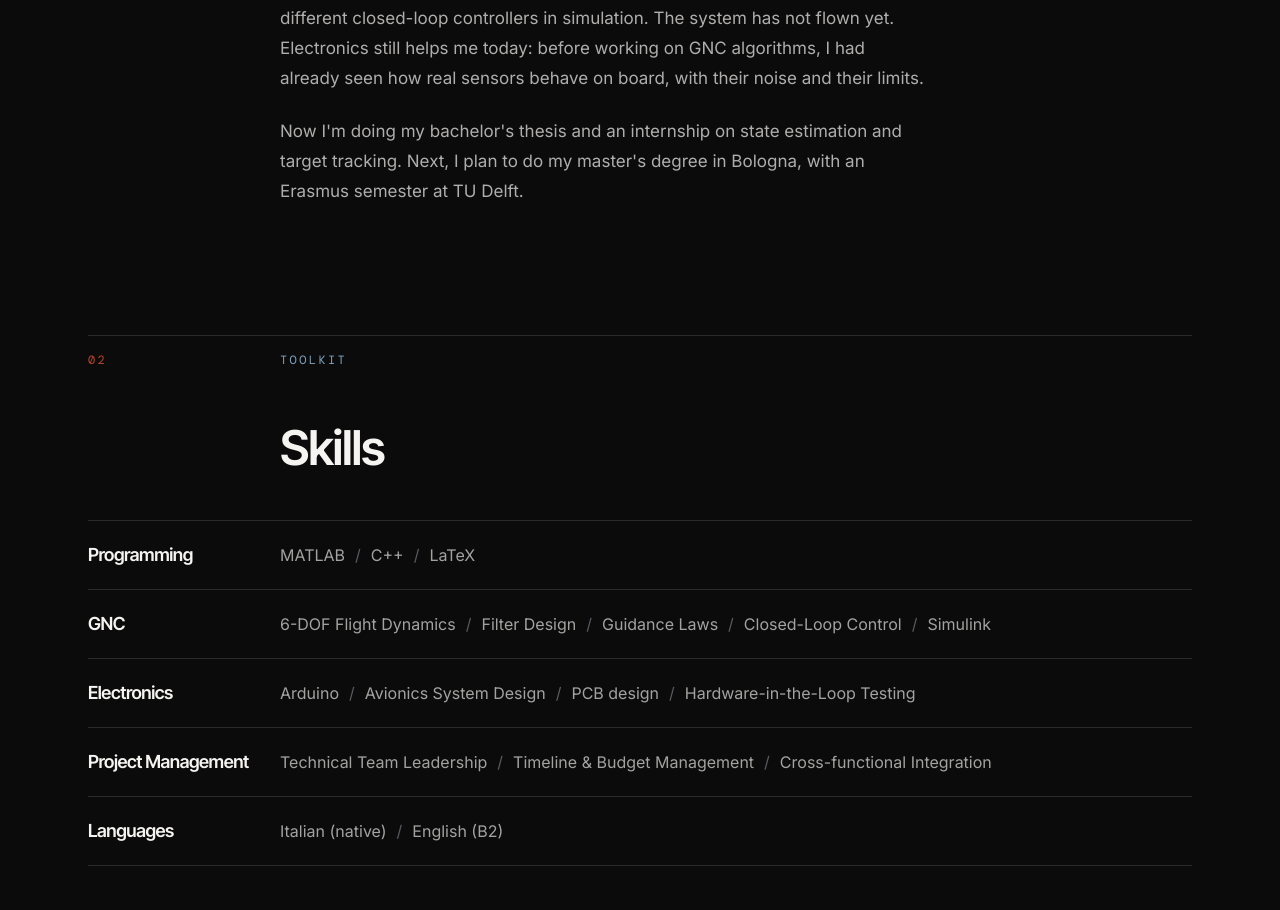
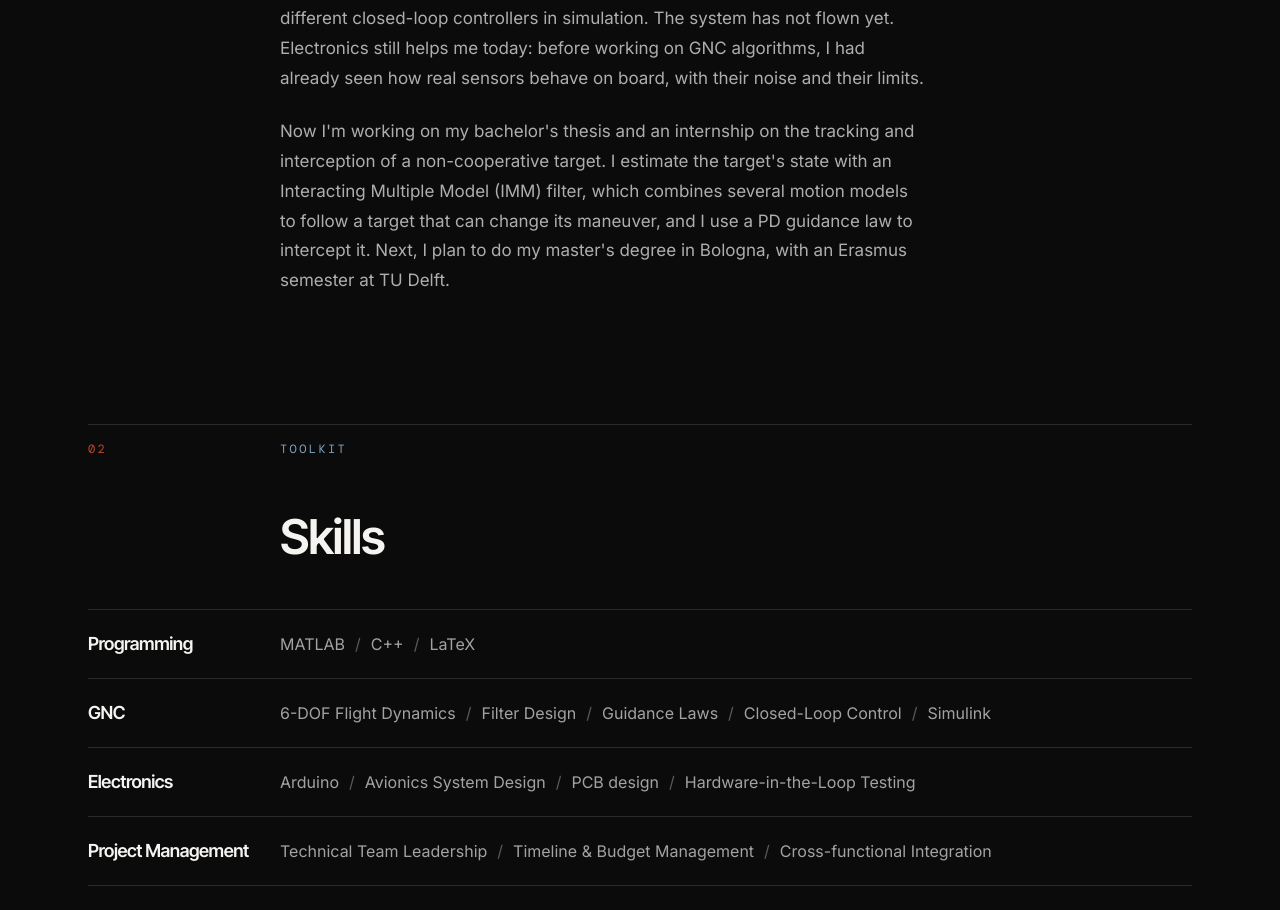
Before and after one commit to Lorenzo-Matti/Lorenzo-Matti.github.io, a SvelteKit app: page / in a window 1280 px wide. Shown: the part 2109-3019 px from the top of the page. Built offline with nearby package versions, Linux system fonts and the light colour scheme.

Commit message:
About: describe thesis (IMM tracking, PD guidance interception)
Co-Authored-By: Claude Opus 5.5 (1M context) <noreply@anthropic.com>
Claude-Session: https://claude.ai/code/session_01Nx4g6t3KXCg4m48MANYL49

```diff
--- a/content/profile.ts
+++ b/content/profile.ts
@@ -35,7 +35,7 @@ export const about = {
 
 		"Working on a real rocket showed me something new: the problems I found most interesting were about how the rocket moves and how to guide it, where flight dynamics and control theory meet real hardware. After EuRoC, I realized that I liked electronics, but not as much as this. So in November 2025 I left my role as team leader, after looking for my replacement early so that the team would not be left without a lead, and I joined the GNC team as a member. There I spent almost a year working on active airbrakes, where I designed and compared different closed-loop controllers in simulation. The system has not flown yet. Electronics still helps me today: before working on GNC algorithms, I had already seen how real sensors behave on board, with their noise and their limits.",
 
-		"Now I'm doing my bachelor's thesis and an internship on state estimation and target tracking. Next, I plan to do my master's degree in Bologna, with an Erasmus semester at TU Delft."
+		"Now I'm working on my bachelor's thesis and an internship on the tracking and interception of a non-cooperative target. I estimate the target's state with an Interacting Multiple Model (IMM) filter, which combines several motion models to follow a target that can change its maneuver, and I use a PD guidance law to intercept it. Next, I plan to do my master's degree in Bologna, with an Erasmus semester at TU Delft."
 	]
 };
 
```
